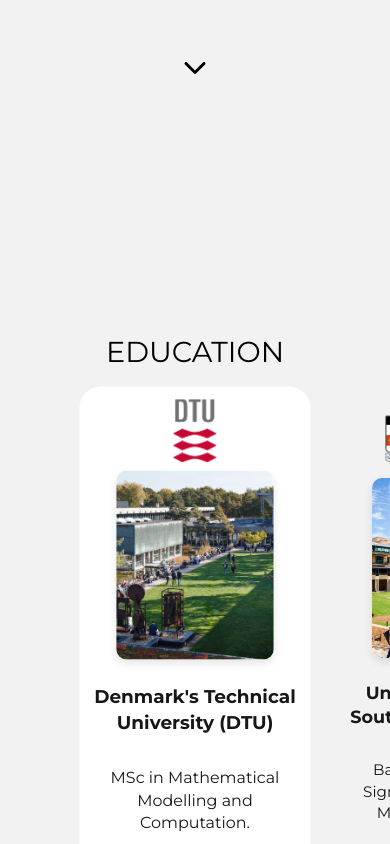
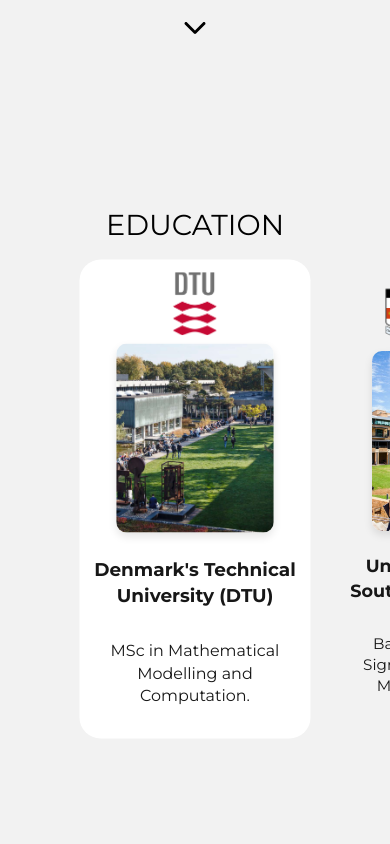
Before and after one commit to davidfeijoo/david-website, a Next.js app: page / in a window 390 px wide. Shown: the part 720-1564 px from the top of the page. Built offline with nearby package versions, Linux system fonts and the light colour scheme.

Commit message:
horiz scrolling

```diff
--- a/styles/Main.module.css
+++ b/styles/Main.module.css
@@ -6,17 +6,10 @@
   justify-content: center;
   align-items: center;
   min-height: 100vh;
+  min-height: 100svh;
   background-color: var(--background-color);
   text-align: center;
   padding: 0;
-}
-
-@media (max-width: 768px) {
-  .hero h1 { font-size: 3rem; }
-  .hero h3 { font-size: 1.5rem; }
-
-  .arrowContainer { bottom: 40px; z-index: 10; }
-  .educationSection, .projectsSection { padding: 40px 0; }
 }
 
 .hero h1 {
@@ -723,6 +716,9 @@
 }
 
 @media (max-width: 768px) {
+  .hero h1 { font-size: 3rem; }
+  .hero h3 { font-size: 1.5rem; }
+
   .hero {
     scroll-snap-align: start;
   }
@@ -733,7 +729,7 @@
 
   .hero .arrowContainer {
     display: flex;
-    bottom: 40px;
+    bottom: 80px;
     z-index: 10;
   }
 
@@ -755,12 +751,12 @@
   /* Fit education section within mobile viewport (fixed nav is 80px) */
   .educationSection, .projectsSection {
     min-height: 100vh;
-    padding: 25svh 0 60px 0;
+    padding: 10svh 0 60px 0;
     display: flex;
     flex-direction: column;
     justify-content: flex-start;
     scroll-snap-align: start;
-    scroll-margin-top: 0;
+    scroll-margin-top: 80px;
   }
   .educationCard, .projectCard { width: 220px; padding: 0.75rem; }
   .educationCard.activeCard, .projectCard.activeCard {
@@ -776,7 +772,7 @@
     scroll-snap-type: x mandatory;
     scroll-padding-left: calc(50% - 110px);
     scroll-padding-right: calc(50% - 110px);
-    touch-action: pan-y; /* Allow vertical page scroll even when swiping over the grid */
+    touch-action: pan-x pan-y; /* Allow both horizontal and vertical swiping */
   }
 
   .educationDetailsContainer {
```
